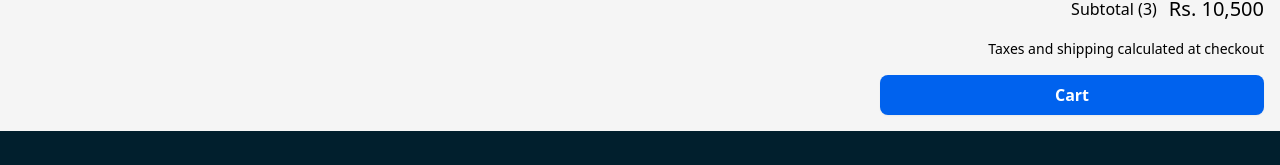
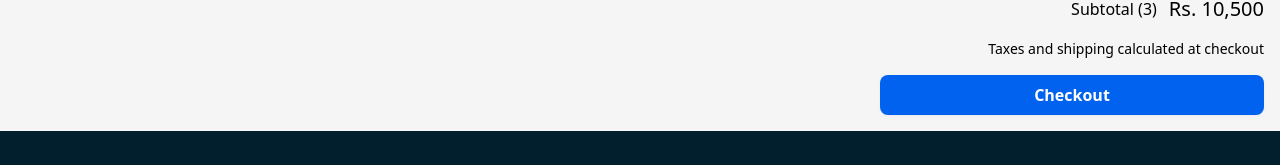
Before and after one commit to milan-sh/quick-mart, a React (Vite) app: page /cart in a window 1280 px wide. Shown: the part 533-698 px from the top of the page. Built offline with nearby package versions, Linux system fonts and the light colour scheme.

Commit message:
cart to checkout change

```diff
--- a/src/pages/Cart.jsx
+++ b/src/pages/Cart.jsx
@@ -52,7 +52,7 @@ const Cart = () => {
         </div>
         <p className="text-sm">Taxes and shipping calculated at checkout</p>
         <Button
-        content="Cart"
+        content="Checkout"
         className="bg-primaryButtonColor text-white hover:bg-secondaryBgColor hover:text-white w-full md:w-96"
         />
       </div>
```
